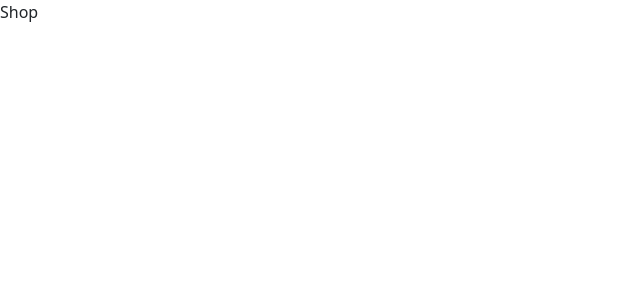
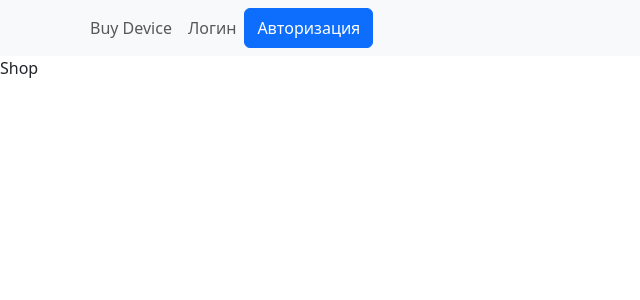
Before and after one commit to zazagun/InternetStore, a React (Create React App) app in the folder client/: page / in a window 1280 px wide. Shown: the top 300 px of the page, without its empty margins (0-640 px from the left). Built offline with nearby package versions, Linux system fonts and the light colour scheme.

Commit message:
navbar bootstrap-react

```diff
--- a/client/src/App.js
+++ b/client/src/App.js
@@ -1,10 +1,12 @@
 import React from "react";
 import { BrowserRouter } from "react-router-dom";
 import AppRouter from "./components/AppRouter";
+import NavBar from "./components/Navbar";
 
 function App() {
   return (
     <BrowserRouter>
+      <NavBar />
       <AppRouter />
     </BrowserRouter>
     );
--- a/client/src/components/AppRouter.js
+++ b/client/src/components/AppRouter.js
@@ -6,7 +6,7 @@ import { Context } from "../index";
 const AppRouter = () => {
   const { user } = useContext(Context);
 
-    console.log(user)
+  console.log(user)
   return (
     <Routes>
       {user.isAuth && authRouts.map(({ path, Component }) => (
--- a/client/src/components/Navbar.js
+++ b/client/src/components/Navbar.js
@@ -1,13 +1,39 @@
-import React, {useContext} from "react";
-import { Context } from "../index.js";
+import Container from 'react-bootstrap/Container';
+import Nav from 'react-bootstrap/Nav';
+import Navbar from 'react-bootstrap/Navbar';
+import Button from "react-bootstrap/Button"
+// import NavDropdown from 'react-bootstrap/NavDropdown';
+import { SHOP_ROUTE } from '../utils/consts';
 
 const NavBar = () => {
-    const {user} = useContext(Context)
-    return(
-        <div>
+    return (
+    <Navbar collapseOnSelect expand="lg" className="bg-body-tertiary">
+      <Container>
+        <Navbar.Collapse id="responsive-navbar-nav">
+          <Nav className="me-auto">
+            <Nav.Link to={SHOP_ROUTE}>Buy Device</Nav.Link>
+            <Nav.Link href="#pricing">Логин</Nav.Link>
+            <Nav className='ml-auto'>
+                <Button>Авторизация</Button>
+            </Nav>
 
-        </div>
-    )
+            {/* <NavDropdown title="Dropdown" id="collapsible-nav-dropdown">
+              <NavDropdown.Item href="#action/3.1">Action</NavDropdown.Item>
+              <NavDropdown.Item href="#action/3.2">
+                Another action
+              </NavDropdown.Item>
+              <NavDropdown.Item href="#action/3.3">Something</NavDropdown.Item>
+              <NavDropdown.Divider />
+              <NavDropdown.Item href="#action/3.4">
+                Separated link
+              </NavDropdown.Item>
+            </NavDropdown> */}
+
+          </Nav>
+        </Navbar.Collapse>
+      </Container>
+    </Navbar>
+  );
 }
 
 export default NavBar;
--- a/client/src/store/DeviceStore.js
+++ b/client/src/store/DeviceStore.js
@@ -12,9 +12,9 @@ export default class DeviceStore{
         ]
         this._devices = [
             {id: 1, name: "Msi Gforce some666", price: 25000, rating: 4, img: "https://c.dns-shop.ru/thumb/st1/fit/300/300/aea0c2c3767fa91b5f7fa40dec0cc1bd/80b4a85d0136a567c8c4bd9ea4a38144da172877a39aae566ddfa9730435769d.jpg.webp"},
-            {id: 1, name: "Msi Gforce some666", price: 25000, rating: 4, img: "https://c.dns-shop.ru/thumb/st1/fit/300/300/aea0c2c3767fa91b5f7fa40dec0cc1bd/80b4a85d0136a567c8c4bd9ea4a38144da172877a39aae566ddfa9730435769d.jpg.webp"},
-            {id: 1, name: "Msi Gforce some666", price: 25000, rating: 4, img: "https://c.dns-shop.ru/thumb/st1/fit/300/300/aea0c2c3767fa91b5f7fa40dec0cc1bd/80b4a85d0136a567c8c4bd9ea4a38144da172877a39aae566ddfa9730435769d.jpg.webp"},
-            {id: 1, name: "Msi Gforce some666", price: 25000, rating: 4, img: "https://c.dns-shop.ru/thumb/st1/fit/300/300/aea0c2c3767fa91b5f7fa40dec0cc1bd/80b4a85d0136a567c8c4bd9ea4a38144da172877a39aae566ddfa9730435769d.jpg.webp"},
+            {id: 2, name: "Msi Gforce somethink", price: 40000, rating: 4, img: "https://c.dns-shop.ru/thumb/st1/fit/300/300/aea0c2c3767fa91b5f7fa40dec0cc1bd/80b4a85d0136a567c8c4bd9ea4a38144da172877a39aae566ddfa9730435769d.jpg.webp"},
+            {id: 3, name: "Asus some", price: 35000, rating: 4, img: "https://c.dns-shop.ru/thumb/st1/fit/300/300/aea0c2c3767fa91b5f7fa40dec0cc1bd/80b4a85d0136a567c8c4bd9ea4a38144da172877a39aae566ddfa9730435769d.jpg.webp"},
+            {id: 4, name: "Palit", price: 15000, rating: 4, img: "https://c.dns-shop.ru/thumb/st1/fit/300/300/aea0c2c3767fa91b5f7fa40dec0cc1bd/80b4a85d0136a567c8c4bd9ea4a38144da172877a39aae566ddfa9730435769d.jpg.webp"},
         ]
 
         makeAutoObservable(this)
--- a/client/src/store/UserStore.js
+++ b/client/src/store/UserStore.js
@@ -21,5 +21,3 @@ export default class UserStore{
         return this._user
     }
 }
-
-//1.21.00
```
